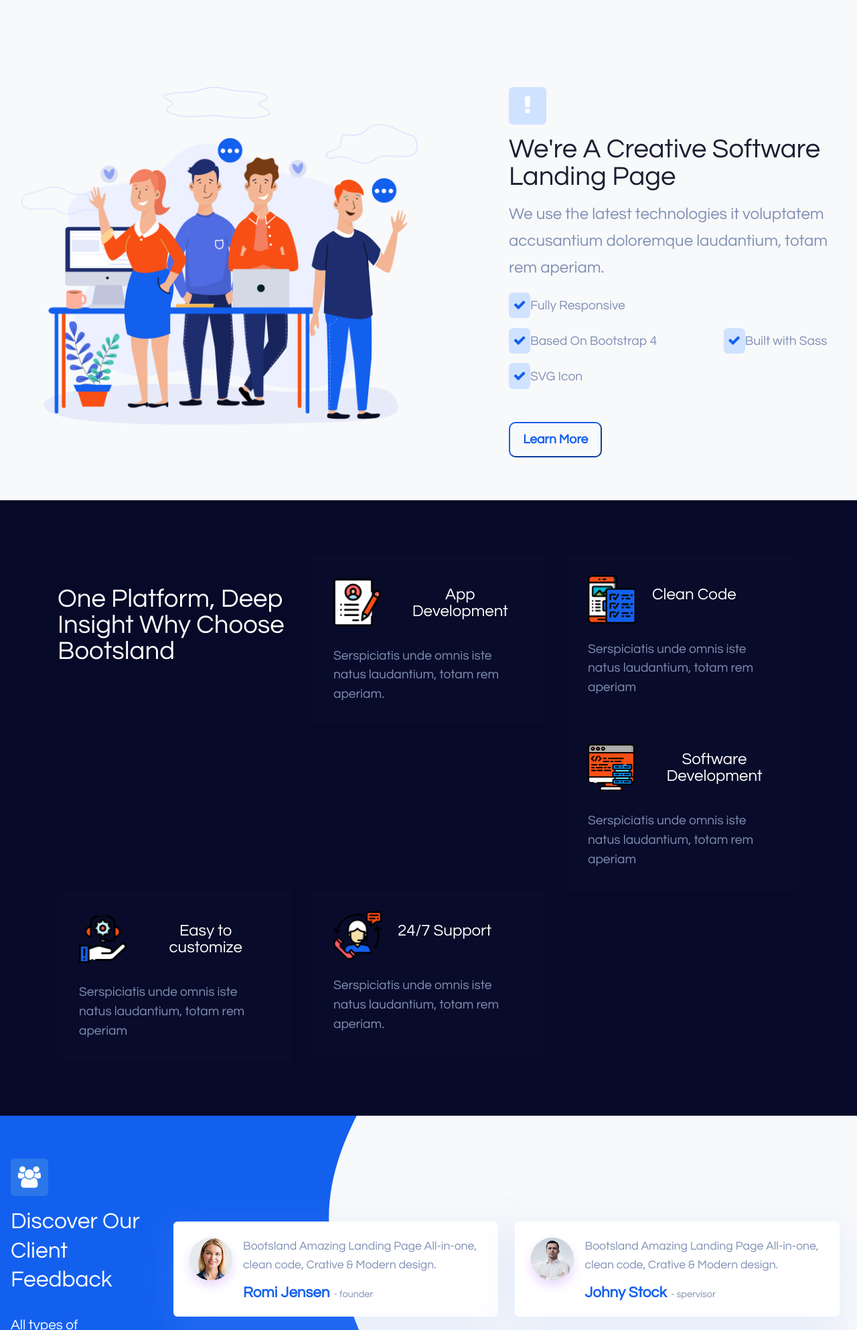
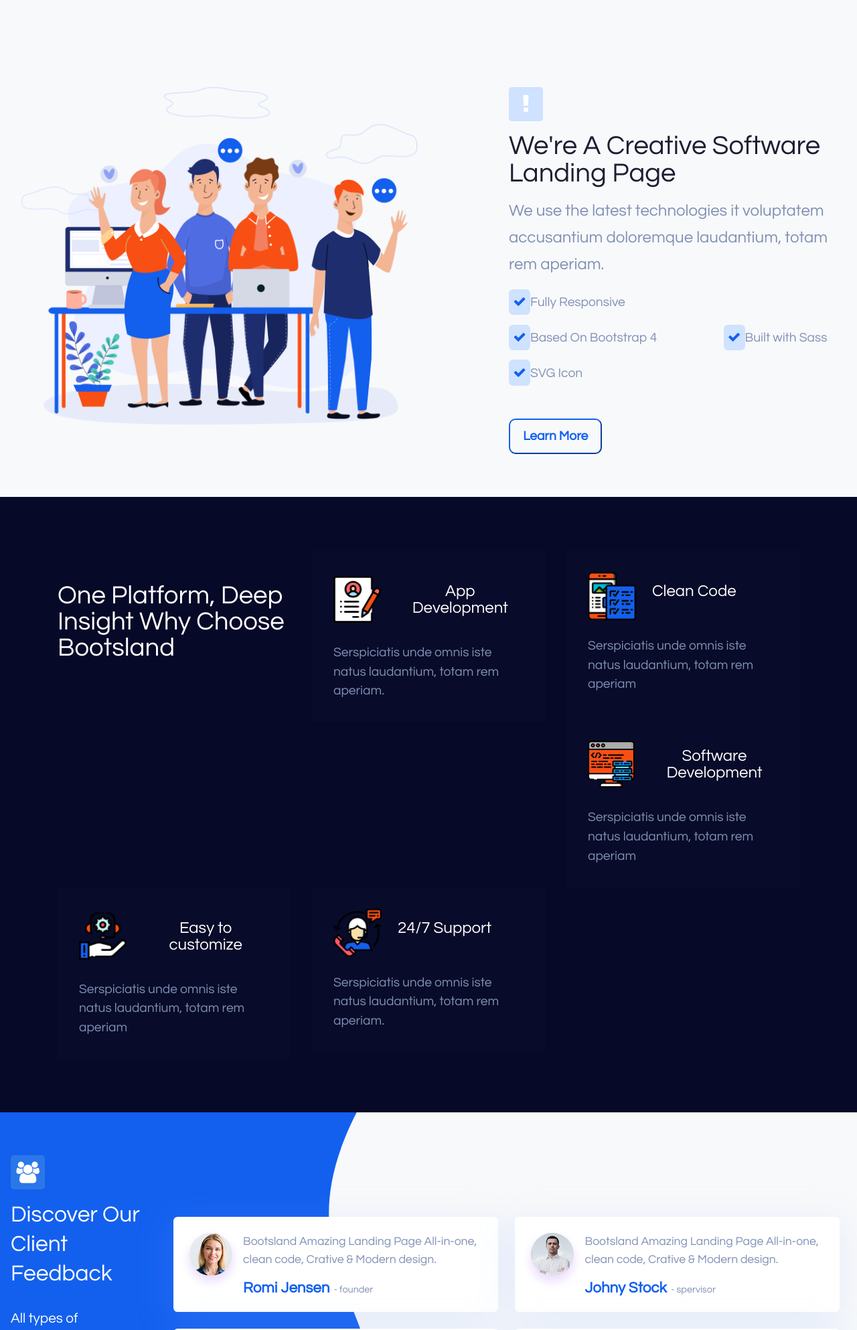
Before and after one commit to front-end-by-rimantas/55-grupe-teamwork-bootsland, a website with bundled scripts: page index.html in a window 1280 px wide. Shown: the part 920-2906 px from the top of the page at 67% size. Built offline with nearby package versions, Linux system fonts and the light colour scheme.

Commit message:
Ikonų pakoregavimas.

```diff
--- a/css/components/client.css
+++ b/css/components/client.css
@@ -11,14 +11,11 @@
     display: flex;
     justify-content: center;
     align-items: center;
-    width: 3.5rem;
-    height: 3.5rem;
-    border-radius: 0.4rem;
+    width: 3.2rem;
+    height: 3.2rem;
+    border-radius: 0.3rem;
     font-size: xx-large;
     background-color: #2b77e9;
-    color: #fff;
-}
-.blue-area i {
     color: #fff;
 }
 
--- a/css/components/creative.css
+++ b/css/components/creative.css
@@ -28,9 +28,9 @@
     display: flex;
     justify-content: center;
     align-items: center;
-    width: 3.5rem;
-    height: 3.5rem;
-    border-radius: 0.4rem;
+    width: 3.2rem;
+    height: 3.2rem;
+    border-radius: 0.3rem;
     font-size: xx-large;
     background-color: #cfe2ff;
     color: #fff;
```
